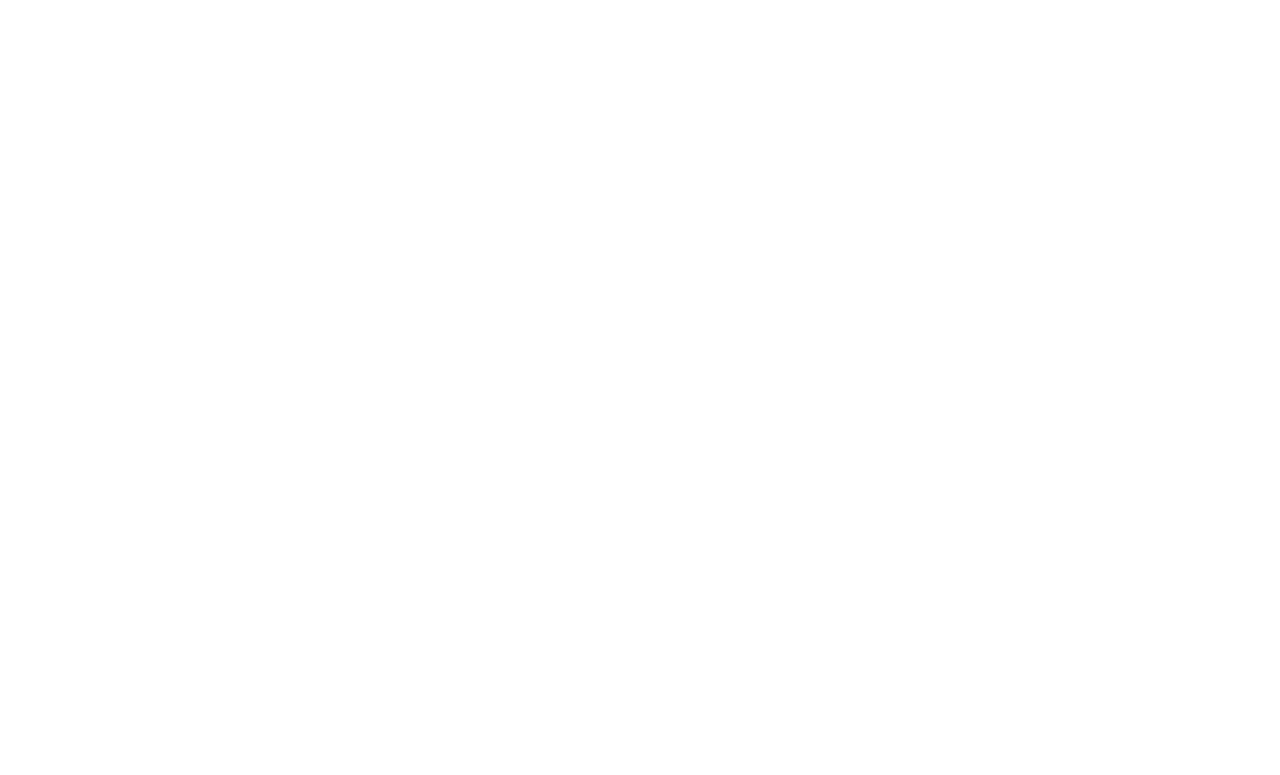
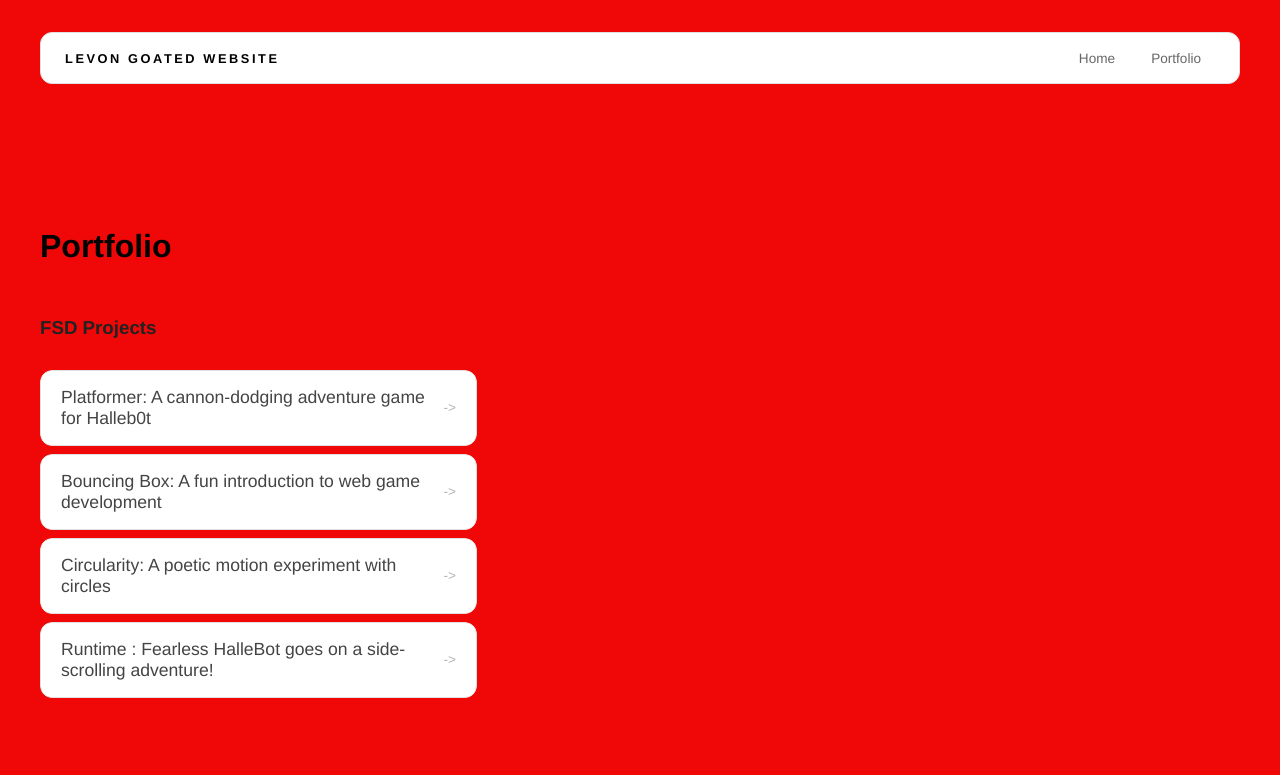
Before and after one commit to loli7309801/loli7309801.github.io, a plain HTML site: page portfolio.html in a window 1280 px wide. Drawn offline with Linux system fonts and the light colour scheme.

Commit message:
Bouncing box

```diff
--- a/index.html
+++ b/index.html
@@ -1,16 +1,42 @@
 <!DOCTYPE html>
 <html>
+  <head>
+    <title>My Website</title>
+  <link rel="stylesheet" href="style.css"/>
+  </head>
 
-<head>
-  <title>CHANGE ME</title>
-</head>
 
   <body>
     <!-- All content goes here -->
     <div id="all-contents">
+      <!--nav goe-->
+      <nav>
+       <h1>Levon</h1>
+       <ul id="nav-ul">
+<li class="nav-li"><a href="index.html">Home</a></li>
+<li class="nav-li"><a href="portfolio.html">Portfolio</a></li>
+    </nav>
+       <main>
+        <div class="sidebar">
+          <img class="sidebar-img" src="https://a.espncdn.com/combiner/i?img=/photo/2026/0820/r1703184_1296x729_16-9.jpg" alt="My image"/>
+         </div>
+
+        <div class="content">
+          <h2>Levon</h2>
+          <p> Future Star</p>
+          <div id="interests">
+            <h3>Interests</h3>
+            <ul>
+              <li>Football</li>
+              <li>Sleeping</li>
+              <li>Eating</li>
+             </ul>
+             </div>
+
 
 
       </div>
+      </main>
+    </div>
   </body>
-
 </html>
--- a/portfolio.html
+++ b/portfolio.html
@@ -0,0 +1,47 @@
+<!DOCTYPE html>
+<html>
+<head>
+<title>My website</title>
+<head>
+<title>Your Name's Website</title>
+<link rel="stylesheet" href="style.css" />
+</head>
+</head>
+<body>
+  <!-- All content goes here -->
+<div id="all-contents">
+  <nav>
+    <h1>Levon goated website</h1>
+    <ul id="nav-ul">
+      <li class="nav-li">
+<a href="index.html">Home</a>
+<li class="nav-li">
+<a href="portfolio.html">Portfolio</a>
+</li>
+</li>
+</ul>
+</nav>
+<main>
+  <div class="content">
+<h1>Portfolio</h1>
+<h3>FSD Projects</h3>
+<ul id="portfolio">
+  <li>
+<a href="fsd-projects/platformer/">Platformer: A cannon-dodging adventure game for Halleb0t</a>
+</li>
+<li>
+<a href="fsd-projects/bouncing-box/">Bouncing Box: A fun introduction to web game development</a>
+</li>
+<li>
+<a href="fsd-projects/circularity/">Circularity: A poetic motion experiment with circles</a>
+</li>
+<li>
+<a href="fsd-projects/runtime/">Runtime : Fearless HalleBot goes on a side-scrolling adventure!</a>
+</li>
+</ul>
+<!-- ASD Projects will go here -->
+</div>
+</main>
+</div>
+</body>
+</html>
--- a/style.css
+++ b/style.css
@@ -15,3 +15,254 @@
   margin: 0 auto;
   padding: 32px 40px;
 }
+* {
+  box-sizing: border-box;
+}
+
+body {
+  margin: 0;
+  background: #f00707;
+  color: #222;
+  font-family: "Helvetica Neue", Arial, sans-serif;
+}
+
+#all-contents {
+  max-width: 1500px;
+  min-height: 100vh;
+  margin: 0 auto;
+  padding: 32px 40px;
+}
+main {
+display: grid;
+grid-template-columns: minmax(220px, 1fr) minmax(420px, 1.6fr);
+align-items: center;
+min-height: calc(100vh - 160px);
+gap: clamp(32px, 5vw, 80px);
+}
+.sidebar {
+width: 100%;
+}
+.content {
+display: flex;
+flex-direction: column;
+align-items: flex-start;
+gap: 12px;
+}
+h2 {
+margin: 0;
+font-size: clamp(4rem, 10vw, 7rem);
+line-height: 0.9;
+font-weight: 900;
+letter-spacing: -0.04em;
+text-transform:
+color: #000;
+}
+.content > p {
+margin: 0;
+color: #000000;
+font-size: 0.9rem;
+text-transform: uppercase;
+letter-spacing: 0.15em;
+  line}
+  #interests {
+margin-top: 32px;
+width: 100%;
+}
+#interests h3 {
+margin: 0 0 12px;
+font-size: 0.75rem;
+font-weight: 700;
+text-transform: uppercase;
+letter-spacing: 0.2em;
+color: #aaa;
+}
+#interests ul {
+list-style: none;
+margin: 0;
+padding: 0;
+display: flex;
+flex-wrap: wrap;
+gap: 8px;
+}
+#interests li {
+color: #555;
+font-size: 1rem;
+font-weight: 600;
+padding: 10px 20px;
+background: #fff;
+border: 1px solid #ddd;
+border-radius: 100px;
+transition:
+background 0.25s ease,
+color 0.25s ease,
+transform 0.25s ease;
+cursor: default;
+}
+#interests li:hover {
+background: #000;
+color: #fff;
+
+border-color: #000;
+transform: translateY(-2px);
+}
+.sidebar-img {
+width: 100%;
+max-width: 760px;
+aspect-ratio: 3 / 4;
+object-fit: cover;
+display: block;
+border-radius: 16px;
+filter: grayscale(100%);
+box-shadow: 0 8px 30px rgba(0, 0, 0, 0.12);
+transition:
+filter 0.4s ease,
+transform 0.4s ease,
+box-shadow 0.4s ease;
+}
+.sidebar-img:hover {
+filter: grayscale(0%);
+transform: translateY(-4px); box-shadow: 0 16px 40px rgba(0, 0, 0, 0.18):}
+nav {
+display: flex;
+justify-content: space-between;
+align-items: center;
+margin-bottom: 48px;
+padding: 16px 24px;
+background: #fff;
+border: 1px solid #e0e0e0;
+border-radius: 12px;
+}
+nav h1 {
+margin: 0;
+font-size: 0.8rem;
+font-weight: 700;
+text-transform: uppercase;
+letter-spacing: 0.2em;
+color: #000;
+}
+#nav-ul {
+list-style: none;
+display: flex;
+gap: 8px;
+margin: 0;
+padding: 0;
+}
+.nav-li a {
+color: #666;
+text-decoration: none;
+font-size: 0.85rem;
+font-weight: 500;
+padding: 6px 14px;
+border-radius: 8px;
+transition:
+background 0.25s ease,
+color 0.25s ease;
+}
+.nav-li a:hover {
+background: #000;
+color: #fff;
+}
+/* Portfolio styles */
+.content h1 {
+  color: black;
+}
+
+#portfolio {
+  list-style: none;
+  margin: 0;
+  padding: 0;
+  width: 100%;
+  display: flex;
+  flex-direction: column;
+  gap: 8px;
+}
+
+#portfolio li {
+  border-radius: 12px;
+  overflow: hidden;
+}
+
+#portfolio a {
+  display: flex;
+  justify-content: space-between;
+  align-items: center;
+  text-decoration: none;
+  color: #444;
+  padding: 16px 20px;
+  font-size: 1.1rem;
+  font-weight: 500;
+  background: #fff;
+  border: 1px solid #e0e0e0;
+  border-radius: 12px;
+  transition: background 0.25s ease, color 0.25s ease, transform 0.25s ease;
+}
+
+#portfolio a:hover {
+  background: #000;
+  color: #fff;
+  transform: translateX(4px);
+}
+
+#portfolio a::after {
+  content: "->";
+  font-size: 0.85rem;
+  opacity: 0.4;
+  transition: opacity 0.25s ease;
+  white-space: nowrap;
+}
+
+#portfolio a:hover::after {
+  opacity: 1;
+}
+/* Portfolio styles */
+.content h1 {
+  color: black;
+}
+
+#portfolio {
+  list-style: none;
+  margin: 0;
+  padding: 0;
+  width: 100%;
+  display: flex;
+  flex-direction: column;
+  gap: 8px;
+}
+
+#portfolio li {
+  border-radius: 12px;
+  overflow: hidden;
+}
+
+#portfolio a {
+  display: flex;
+  justify-content: space-between;
+  align-items: center;
+  text-decoration: none;
+  color: #444;
+  padding: 16px 20px;
+  font-size: 1.1rem;
+  font-weight: 500;
+  background: #fff;
+  border: 1px solid #e0e0e0;
+  border-radius: 12px;
+  transition: background 0.25s ease, color 0.25s ease, transform 0.25s ease;
+}
+
+#portfolio a:hover {
+  background: #000;
+  color: #fff;
+  transform: translateX(4px);
+}
+
+#portfolio a::after {
+  content: "->";
+  font-size: 0.85rem;
+  opacity: 0.4;
+  transition: opacity 0.25s ease;
+  white-space: nowrap;
+}
+
+#portfolio a:hover::after {
+  opacity: 1;
+}
```
Also changed, not shown: fsd-projects/bouncing-box/index.html (+9 -0 lines). Lines whose indentation alone changed are shown as unchanged.
